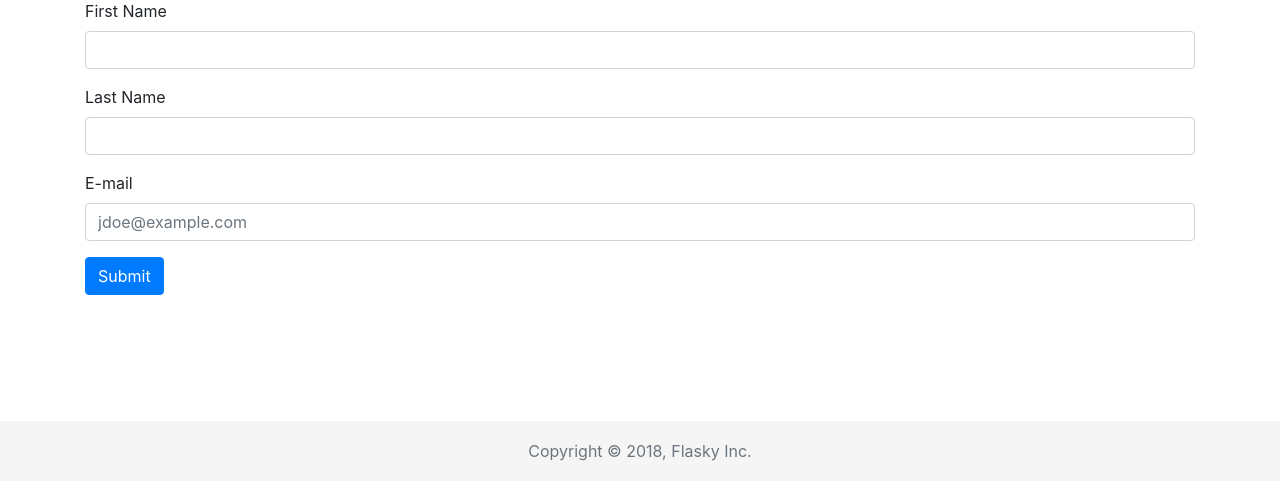
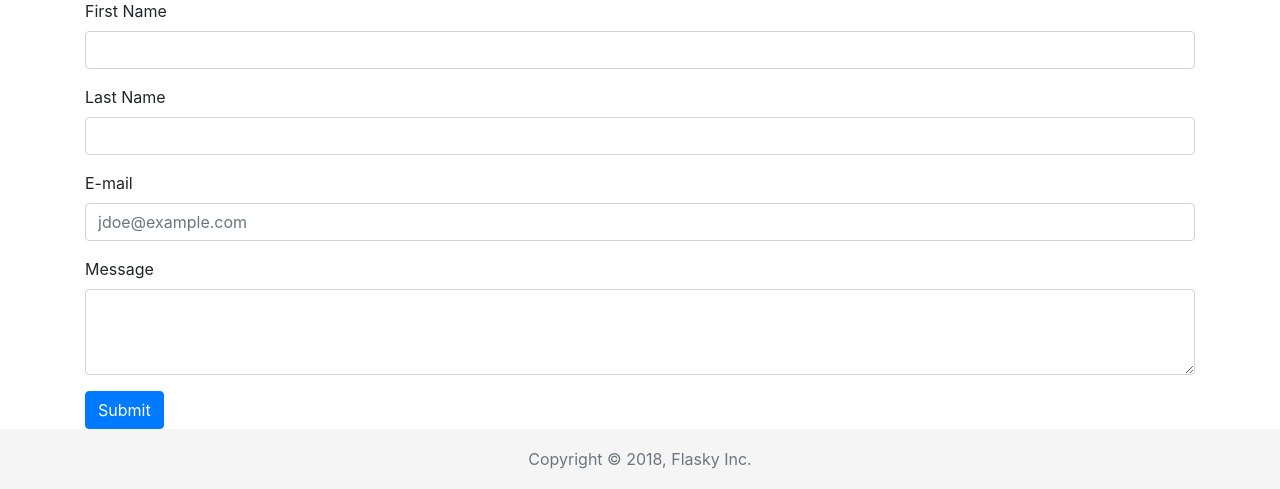
Before and after one commit to uwi-info3180/flask-forms, a Flask app: page /basic-form in a window 1280 px wide. Shown: the part 319-808 px from the top of the page. Before the commit the page ends 780 px from the top, so only its background shows below. Run offline with Flask 2, Linux system fonts and the light colour scheme; some libraries are stand-ins or nearby versions.

Commit message:
Added message TextArea field to forms

```diff
--- a/app/forms.py
+++ b/app/forms.py
@@ -1,6 +1,6 @@
 from flask_wtf import FlaskForm
 from flask_wtf.file import FileField, FileRequired, FileAllowed
-from wtforms import StringField
+from wtforms import StringField, TextAreaField
 from wtforms.validators import InputRequired, Email
 
 
@@ -8,11 +8,12 @@
     firstname = StringField('First Name', validators=[InputRequired()])
     lastname = StringField('Last Name', validators=[InputRequired()])
     email = StringField('Email', validators=[InputRequired(), Email()])
+    message = TextAreaField('Message', validators=[InputRequired()])
 
 
 class PhotoForm(FlaskForm):
     photo = FileField('Photo', validators=[
         FileRequired(),
-        FileAllowed(['jpg', 'png', 'Images only!'])
+        FileAllowed(['jpg', 'png'], 'Images only!')
     ])
     description = StringField('Description', validators=[InputRequired()])
--- a/app/templates/form.html
+++ b/app/templates/form.html
@@ -5,17 +5,22 @@
 
     <form action="{{ url_for('basic_form') }}" method="post">
         {% include 'flash_messages.html' %}
-        <div class="form-group">
-            <label for="firstname">First Name</label>
+        <div class="form-group mb-3">
+            <label for="firstname" class="form-label">First Name</label>
             <input type="text" class="form-control" name="firstname" id="firstname" />
         </div>
-        <div class="form-group">
-            <label for="lastname">Last Name</label>
+        <div class="form-group mb-3">
+            <label for="lastname" class="form-label">Last Name</label>
             <input type="text" class="form-control" name="lastname" id="lastname" />
         </div>
-        <div class="form-group">
-            <label for="email">E-mail</label>
+        <div class="form-group mb-3">
+            <label for="email" class="form-label">E-mail</label>
             <input type="email" class="form-control" name="email" id="email" placeholder="jdoe@example.com" />
+        </div>
+
+        <div class="form-group mb-3">
+            <label for="message" class="form-label">Message</label>
+            <textarea type="message" class="form-control" name="message" id="message" rows="3"></textarea>
         </div>
 
         <button type="submit" class="btn btn-primary">Submit</button>
--- a/app/templates/result.html
+++ b/app/templates/result.html
@@ -4,4 +4,5 @@
     <h2>Successful Form Submission</h2>
     {% include 'flash_messages.html' %}
     <p>My name is <strong>{{ firstname + ' ' + lastname }}</strong> and my email address is <strong>{{ email }}</strong>.</p>
+    <p>{{ message }}</p>
 {% endblock %}
--- a/app/views.py
+++ b/app/views.py
@@ -24,11 +24,13 @@
         firstname = request.form['firstname']
         lastname = request.form['lastname']
         email = request.form['email']
+        message = request.form['message']
 
         return render_template('result.html',
                                firstname=firstname,
                                lastname=lastname,
-                               email=email)
+                               email=email,
+                               message=message)
 
     return render_template('form.html')
 
@@ -44,9 +46,14 @@
             firstname = myform.firstname.data
             lastname = myform.lastname.data
             email = myform.email.data
+            message = myform.message.data
 
             flash('You have successfully filled out the form', 'success')
-            return render_template('result.html', firstname=firstname, lastname=lastname, email=email)
+            return render_template('result.html',
+                                   firstname=firstname,
+                                   lastname=lastname,
+                                   email=email,
+                                   message=message)
 
         flash_errors(myform)
     return render_template('wtform.html', form=myform)
```
Also changed, not shown: app/templates/photo_upload.html (+4 -4 lines), app/templates/wtform.html (+10 -7 lines).
